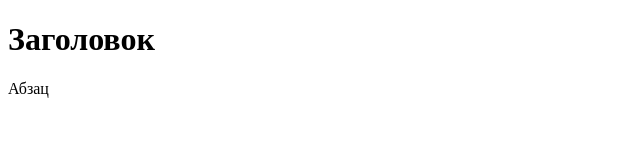
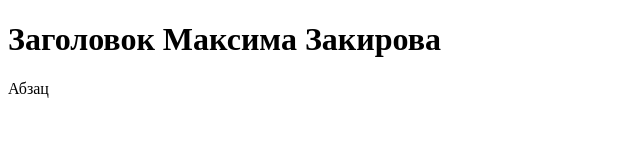
Before and after one commit to Timur1107/uyfg7y, a plain HTML site: page index.html in a window 1280 px wide. Shown: the whole page, without its empty margins (0-640 px from the left). Drawn offline with Linux system fonts and the light colour scheme.

Commit message:
index.html
Крутой мужик

```diff
--- a/index.html
+++ b/index.html
@@ -4,7 +4,7 @@
     <meta charset="utf-8">
   </head>
   <body>
-    <h1>Заголовок</h1>
+    <h1>Заголовок Максима Закирова</h1>
     <p>Абзац</p>
   </body>
 </html>
```
